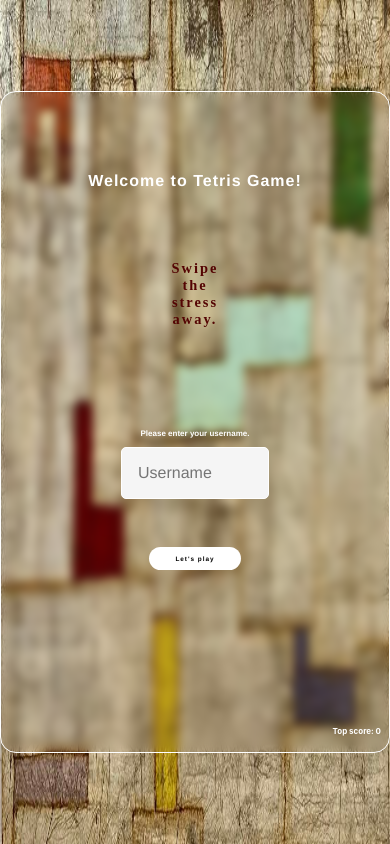
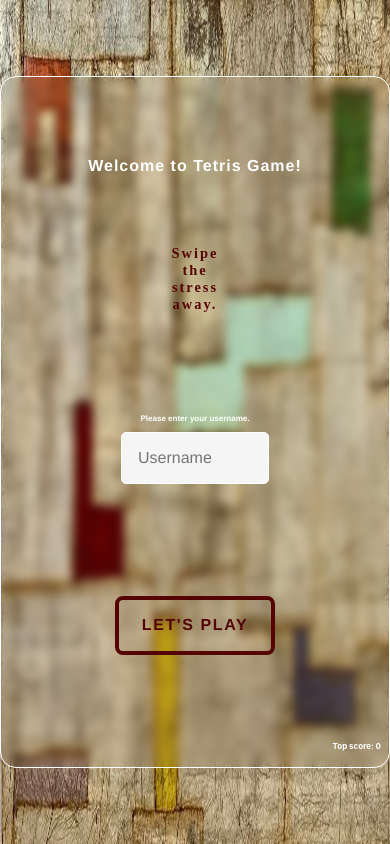
Before and after one commit to anilaavdylii/tetris_game, a React (Create React App) app: page / in a window 390 px wide. Built offline with nearby package versions, Linux system fonts and the light colour scheme.

Commit message:
added username validation

```diff
--- a/public/index.html
+++ b/public/index.html
@@ -2,7 +2,7 @@
 <html lang="en">
   <head>
     <meta charset="utf-8" />
-    <link rel="icon" href="%PUBLIC_URL%/favicon.ico" />
+    <link rel="icon" href="%PUBLIC_URL%/favicon.png" />
     <meta name="viewport" content="width=device-width, initial-scale=1" />
     <meta name="theme-color" content="#000000" />
     <meta
@@ -25,7 +25,7 @@
       work correctly both with client-side routing and a non-root public URL.
       Learn how to configure a non-root public URL by running `npm run build`.
     -->
-    <title>React App</title>
+    <title>TETRIS</title>
   </head>
   <body>
     <noscript>You need to enable JavaScript to run this app.</noscript>
--- a/src/components/Cell.jsx
+++ b/src/components/Cell.jsx
@@ -16,7 +16,6 @@ const Cell = ({ type }) => {
 
   return(
     <div style={cell}>
-    {console.log('rerender cell')}
   </div>
   );
 };
--- a/src/components/CountDown.jsx
+++ b/src/components/CountDown.jsx
@@ -33,7 +33,7 @@ export default class CountDown extends React.Component {
         return (
             <>
                 <div className='timer'>
-                    {count == 0 ? '' : <p>{this.fmtMSS(count)}</p>}
+                    {count === 0 ? '' : <p>{this.fmtMSS(count)}</p>}
                 </div>
             </>
         )
--- a/src/components/Stage.jsx
+++ b/src/components/Stage.jsx
@@ -6,8 +6,8 @@ const Stage = ({ stage }) => {
   const wrapper = {
     backgroundColor:"transparent",
     display: "grid",
-    gridTemplateRows: `repeat(${stage.length}, calc(22vw/ ${stage[0].length}))`,
-    gridTemplateColumns: ` repeat(${stage[0].length}, 1fr)`,
+    gridTemplateRows: `repeat(${stage.length}, 28px)`,
+    gridTemplateColumns: ` repeat(${stage[0].length}, 0.5fr)`,
     gridGap: "1px",
     border: "1px solid",
     width: "100%",
--- a/src/context/TetrisContext.js
+++ b/src/context/TetrisContext.js
@@ -7,7 +7,7 @@ const TetrisContext = createContext();
 
 function TetrisProvider({children, Tetris}){
   const [username, setUsername] = useState("");
-  const [player, updatePlayerPos, resetPlayer, playerRotate] = usePlayer();
+  const [player, updatePlayerPos, resetPlayer, playerRotate, prevPlayer] = usePlayer();
   const [stage, setStage, rowsCleared] = useStage(player, resetPlayer);
   const [score, setScore, rows, setRows, level, setLevel, topScore, setTopScore] = useGameStatus(
     rowsCleared
@@ -24,7 +24,8 @@ function TetrisProvider({children, Tetris}){
 
     return(
         <TetrisContext.Provider value={{player, updatePlayerPos,resetPlayer, playerRotate, stage, setStage,
-                                      rowsCleared, score, setScore, rows, setRows,level, setLevel,topScore, setTopScore, username, setUsername
+                                      rowsCleared, score, setScore, rows, setRows,level, setLevel,topScore,
+                                      setTopScore, username, setUsername, prevPlayer
                     }}>
             {children}
         </TetrisContext.Provider>
--- a/src/hooks/usePlayer.js
+++ b/src/hooks/usePlayer.js
@@ -1,4 +1,4 @@
-import { useState, useCallback } from 'react';
+import { useState, useCallback, useEffect, useRef } from 'react';
 
 import { TETROMINOS, randomTetromino } from '../tetrominos';
 import { STAGE_WIDTH, checkCollision } from '../gameHelpers';
@@ -7,6 +7,7 @@ export const usePlayer = () => {
   const [player, setPlayer] = useState({
     pos: { x: 0, y: 0 },
     tetromino: TETROMINOS[0].shape,
+    tetroname: TETROMINOS[0].name,
     collided: false,
   });
 
@@ -44,10 +45,18 @@ export const usePlayer = () => {
     }));
   };
 
+  const prevPlayer = useRef();
+
+  useEffect(()=>{
+    prevPlayer.current = player;
+  },[player])
+
   const resetPlayer = useCallback(() => {
+    const random = randomTetromino();
     setPlayer({
       pos: { x: STAGE_WIDTH / 2 - 2, y: 0 },
-      tetromino: randomTetromino().shape,
+      tetromino: random.shape,
+      tetroname: random.name,
       collided: false,
     });
   }, []);
--- a/src/pages/finish/Finish.css
+++ b/src/pages/finish/Finish.css
@@ -1,6 +1,6 @@
-.heading {
+h1.heading {
     margin: 6rem 0 5rem 0;
-    color: white;
+    color: #540403;
     font-family: 'Franklin Gothic Medium', 'Arial Narrow', Arial, sans-serif;
 }
 
@@ -13,7 +13,8 @@
 }
 
 .play_again_btn{
-    --c: rgb(17, 39, 7);
+    --c: #540403;
+    background-color: transparent;
         color: var(--c);
         font-size: 16px;
         border: 0.3em solid var(--c);
--- a/src/pages/home/Home.css
+++ b/src/pages/home/Home.css
@@ -32,7 +32,7 @@
     font-family: 'Franklin Gothic Medium', 'Arial Narrow', Arial, sans-serif;
 }
 
-.start_btn {
+/* .start_btn {
     border: 0;
     outline: 0;
     width: 60%;
@@ -46,7 +46,7 @@
     display: block;
     margin: 2rem auto;
     font-family: 'Franklin Gothic Medium', 'Arial Narrow', Arial, sans-serif;
-}
+} */
 
 .top_score {
     font-weight: bold;
@@ -87,14 +87,14 @@
     .primary_text{
         font-size: 0.5rem;
     }
-    .start_btn {
+    /* .start_btn {
         width: 40%;
         padding: 0.5rem;
         font-size: 0.4rem;
         letter-spacing: 1px;
         display: block;
         margin: -2rem auto;
-    }
+    } */
     .top_score {
         font-size: 0.5rem;
         bottom: 0.5rem;
@@ -102,3 +102,66 @@
     }
 
 }
+.start_btn {
+    --c: #540403;
+    background-color: transparent;
+    color: var(--c);
+    font-size: 16px;
+    border: 0.3em solid var(--c);
+    border-radius: 0.5em;
+    width: 10em;
+    height: 3em;
+    text-transform: uppercase;
+    font-weight: bold;
+    font-family: sans-serif;
+    letter-spacing: 0.1em;
+    text-align: center;
+    line-height: 3em;
+    position: relative;
+    overflow: hidden;
+    z-index: 1;
+    transition: 0.3s;
+    margin: 2em;
+    padding-bottom: 50px;
+    font-family: 'Franklin Gothic Medium', 'Arial Narrow', Arial, sans-serif;
+}
+
+
+
+
+span {
+    position: absolute;
+    width: 25%;
+    height: 100%;
+    background-color: var(--c);
+    transform: translateY(150%);
+    border-radius: 50%;
+    left: calc((var(--n) - 1) * 25%);
+    transition: 0.2s;
+    transition-delay: calc((var(--n) - 1) * 0.1s);
+    z-index: -1;
+}
+
+.start_btn:hover span {
+    color: white;
+}
+
+.start_btn:hover span {
+    transform: translateY(0) scale(2);
+}
+
+.start_btn span:nth-child(1) {
+    --n: 1;
+}
+
+.start_btn span:nth-child(2) {
+    --n: 2;
+}
+
+.start_btn span:nth-child(3) {
+    --n: 3;
+}
+
+.start_btn span:nth-child(4) {
+    --n: 4;
+}
--- a/src/pages/home/Home.jsx
+++ b/src/pages/home/Home.jsx
@@ -9,6 +9,7 @@ import { TetrisContext } from '../../context/TetrisContext';
 const Home = () => {
   const navigate = useNavigate();
   const [quote, setQuote] = useState([]);
+  const [error, setError] = useState('');
 
   const {topScore, username, setUsername} = useContext(TetrisContext);
 
@@ -24,14 +25,13 @@ const Home = () => {
 
 
 
-  const handleClick = ()=>{
+  const handleClick = (event)=>{
+    event.preventDefault();
      if (username.trim().length > 3) {
         navigate("/tetris");
-
-        console.log("username ok!");
     }
     else {
-        console.log("username short!");
+      setError("Check your username, it must be more than 3 characters");
     }
   }
 
@@ -52,10 +52,11 @@ const Home = () => {
                 onChange={(e) => setUsername(e.target.value)}
                 autoFocus
               />
-
+              {error && <p style={{color:"#540403", fontWeight:"500", fontSize:"15px"}}>{error}</p>}
               <button className="start_btn" onClick={handleClick}>
                 Let's play
-              </button>
+                <span></span><span></span><span></span><span></span>
+            </button>
 
             <p className="top_score">
               Top score: {topScore}
--- a/src/pages/notFound/NotFound.jsx
+++ b/src/pages/notFound/NotFound.jsx
@@ -1,8 +1,16 @@
 import React from 'react'
 import "./NotFound.css";
 import Card from "../../components/Card";
+import {useNavigate} from 'react-router-dom';
 
 const NotFound = () => {
+
+  const navigate = useNavigate()
+
+  const handleClick=()=>{
+    navigate('/');
+  }
+
   return (
     <Card>
         <div id="container">
@@ -73,6 +81,9 @@ const NotFound = () => {
             </g>
         </svg>
         <div className="message">Page not found</div>
+        <button className="start_btn" onClick={handleClick}>
+                Let's play
+        </button>
         </div>
 
     </Card>
```
Also changed, not shown: src/pages/tetris/Tetris.jsx (+14 -10 lines), public/favicon.png (added), 1 other file (tests, documents, lock files or other folders).
